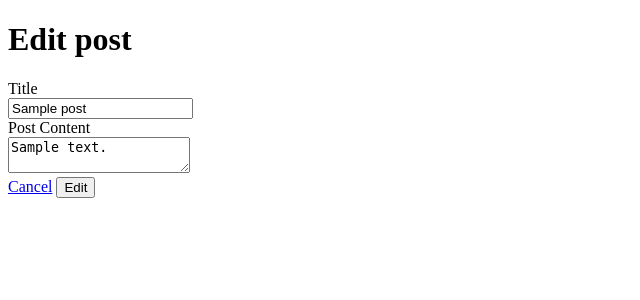
After one commit to Zykicc/SQLalchemy-Blogly, a Flask app: page /posts/1/edit in a window 1280 px wide. The commit adds this page. Shown: the top 300 px of the page, without its empty margins (0-640 px from the left). Run offline with Flask 3, Linux system fonts and the light colour scheme; tables that the repository leaves empty hold one stand-in row (values such as "Sample post").

Commit message:
part-two Blogly

```diff
--- a/app.py
+++ b/app.py
@@ -3,7 +3,7 @@
 
 from flask import Flask, request, redirect, render_template
 from flask_debugtoolbar import DebugToolbarExtension
-from models import db, connect_db, User
+from models import db, connect_db, User, Post
 
 app = Flask(__name__)
 app.config['SQLALCHEMY_DATABASE_URI'] = 'postgresql:///blogly_db'
@@ -97,3 +97,72 @@ def edit_user(user_id):
     db.session.commit()
 
     return redirect("/users")
+
+####################################################################################
+# Posts route
+
+@app.route("/users/<int:user_id>/posts/new", methods=["GET"])
+def show_post_form(user_id):
+    """shos the form to make a post"""
+
+    user = User.query.get_or_404(user_id)
+
+    return render_template("new_post.html", user=user)
+
+
+@app.route("/users/<int:user_id>/posts/new", methods=["POST"])
+def post_form(user_id):
+    """Handles the add form and redirects to user detail page"""
+
+    user = User.query.get_or_404(user_id)
+    new_post = Post(title=request.form['title'],
+                    content=request.form['content'],
+                    user=user)
+
+    db.session.add(new_post)
+    db.session.commit()
+
+    return redirect(f"/{user_id}")
+
+
+
+@app.route("/posts/<int:post_id>")
+def show_post(post_id):
+    """shows users post"""
+
+    post = Post.query.get_or_404(post_id)
+    return render_template("post.html", post=post)
+
+
+@app.route("/posts/<int:post_id>/edit")
+def show_edit_post_form(post_id):
+    """shows form to edit a post"""
+
+    post = Post.query.get_or_404(post_id)
+    return render_template("edit_post.html", post=post)
+
+
+@app.route("/posts/<int:post_id>/edit", methods=['GET', 'POST'])
+def update_post(post_id):
+    """handles for submission for updating an existing post"""
+
+    post = Post.query.get_or_404(post_id)
+    post.title = request.form['title']
+    post.content = request.form['content']
+
+    db.session.add(post)
+    db.session.commit()
+
+    return redirect(f"/{post.user_id}")
+
+@app.route('/posts/<int:post_id>/delete')
+def posts_destroy(post_id):
+    """deletes an existing post"""
+
+    post = Post.query.get_or_404(post_id)
+
+    db.session.delete(post)
+    db.session.commit()
+
+
+    return redirect(f"/{post.user_id}")
--- /dev/null
+++ b/templates/edit_post.html
@@ -0,0 +1,32 @@
+<!DOCTYPE html>
+<html lang="en">
+  <head>
+    <meta charset="UTF-8" />
+    <meta name="viewport" content="width=device-width, initial-scale=1.0" />
+    <title>edit post</title>
+  </head>
+  <body>
+    <h1>Edit post</h1>
+
+    <form method="POST">
+      <div class=>
+        <label for="title">Title</label>
+        <div >
+          <input name="title" value="{{ post.title }}"/>
+        </div>
+      </div>
+
+      <div>
+        <label for="content">Post Content</label>
+        <div>
+          <textarea id="content" name="content">{{ post.content }}</textarea>
+        </div>
+      </div>
+
+      <div>
+          <a href="/{{ post.user_id }}">Cancel</a>
+          <button type="submit">Edit</button>
+      </div>
+    </form>
+  </body>
+</html>
```
Also changed, not shown: models.py (+32 -0 lines), templates/detail.html (+16 -1 lines), templates/new_post.html (added, +22 -0 lines), templates/post.html (added, +19 -0 lines).
